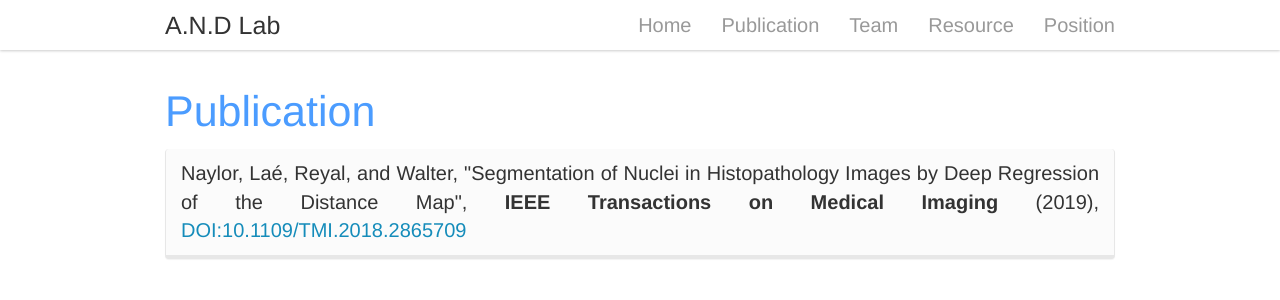
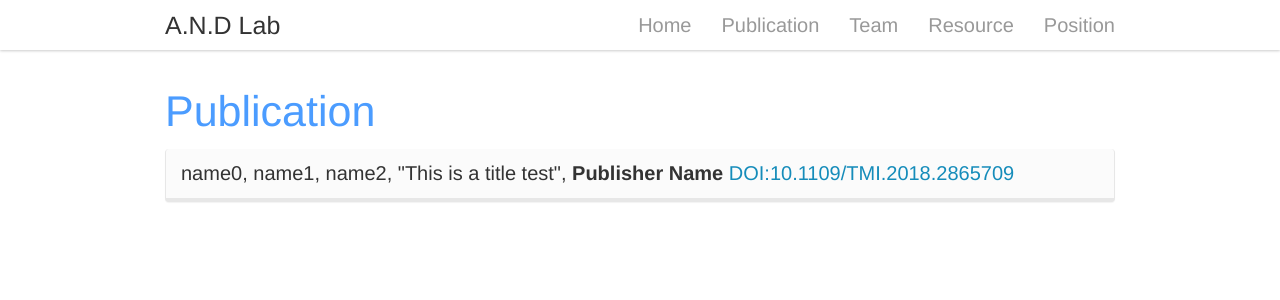
Before and after one commit to andlab-um/lab-website, a Jekyll site: the page built from _pages/publication.html, in a window 1280 px wide. Shown: the top 300 px of the page. Built offline with Jekyll 4.4.1, drawn with Linux system fonts in a browser that asks for light colours; nearby versions of some CDN libraries.

Commit message:
Update publication style

```diff
--- /dev/null
+++ b/_data/publication.yml
@@ -0,0 +1,5 @@
+- title: This is a title test
+  container-title: Publisher Name
+  abstract: "The advent of digital pathology provides us with the challenging opportunity to automatically analyze whole slides of diseased tissue in order to derive quantitative profiles that can be used for diagnosis and prognosis tasks. In particular, for the development of interpretable models, the detection and segmentation of cell nuclei is of the utmost importance. In this paper, we describe a new method to automatically segment nuclei from Haematoxylin and Eosin (H&E) stained histopathology data with fully convolutional networks. In particular, we address the problem of segmenting touching nuclei by formulating the segmentation problem as a regression task of the distance map. We demonstrate superior performance of this approach as compared to other approaches using Convolutional Neural Networks."
+  DOI: 10.1109/TMI.2018.2865709
+  authors: name0, name1, name2
--- a/_pages/publication.html
+++ b/_pages/publication.html
@@ -17,11 +17,7 @@ permalink: /publication
                href="#collapse{{forloop.index}}"
                style="color: inherit;">
             <!-- authors -->
-            {% assign authors = "" | split:"/" %}
-            {% for author in publi.author %}
-                {% assign authors = authors | push: author.family %}
-            {% endfor %}
-            {{ authors | array_to_sentence_string }},
+            {{ publi.authors }},
 
             <!-- title with link -->
             "{{ publi.title }}",
@@ -30,7 +26,7 @@ permalink: /publication
             <b>{{ publi.container-title }}</b>
 
             <!-- issued date -->
-            ({{ publi.issued.date-parts | jsonify | slice: 3,4 }}),
+            <!-- ({{ publi.issued.date-parts | jsonify | slice: 3,4 }}), -->
 
             <!-- DOI -->
             {% if publi.DOI %}
```
Also changed, not shown: _data/publication123.json (renamed from _data/publication.json).
